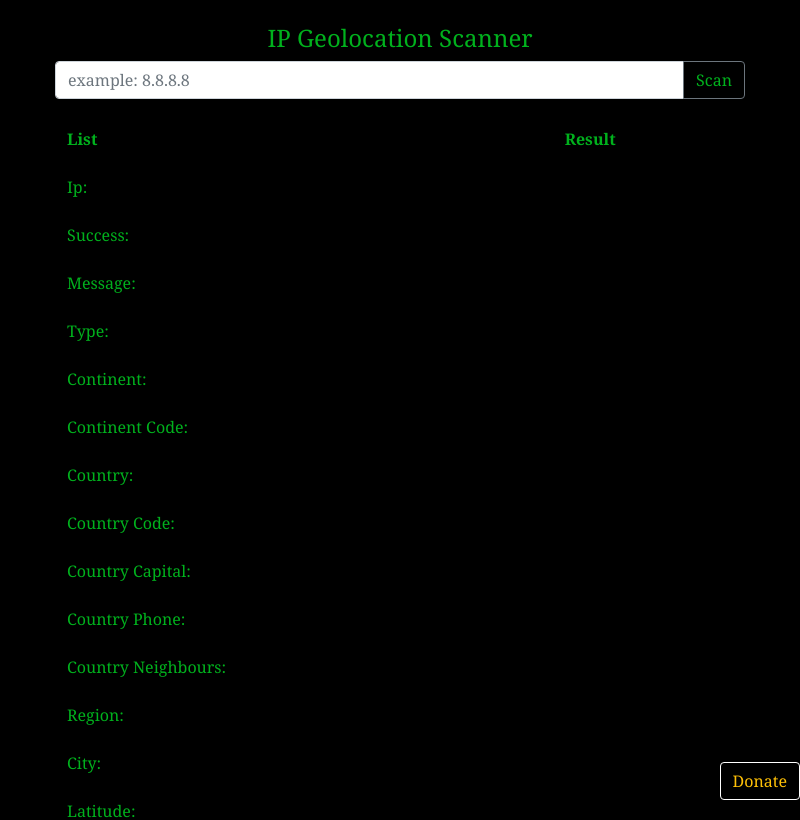
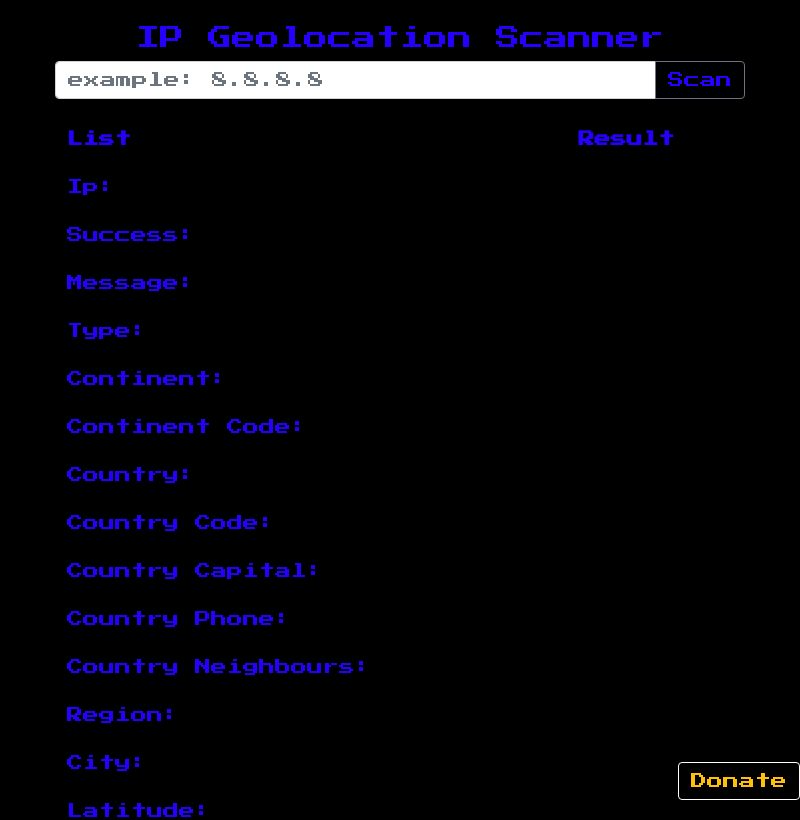
Before and after one commit to ridzcode/Mata, an Electron app: page index.html in a window 800 px wide. Shown: the top 820 px of the page. Drawn offline with Linux system fonts and the light colour scheme.

Commit message:
Update style.css

```diff
--- a/css/style.css
+++ b/css/style.css
@@ -3,8 +3,9 @@ body {
 }
 
 * {
-    color: rgb(0, 177, 29);
-    font-family: Cambria, Cochin, Georgia, Times, 'Times New Roman', serif;
+    color: rgb(38, 0, 255);
+    /* font-family: Cambria, Cochin, Georgia, Times, 'Times New Roman', serif; */
+    font-family: 'Press Start 2P', cursive;
 }
 
 .result {
@@ -12,5 +13,5 @@ body {
 }
 
 .btn {
-    color: rgb(0, 177, 29);
+    color: rgb(38, 0, 255);
 }
```
